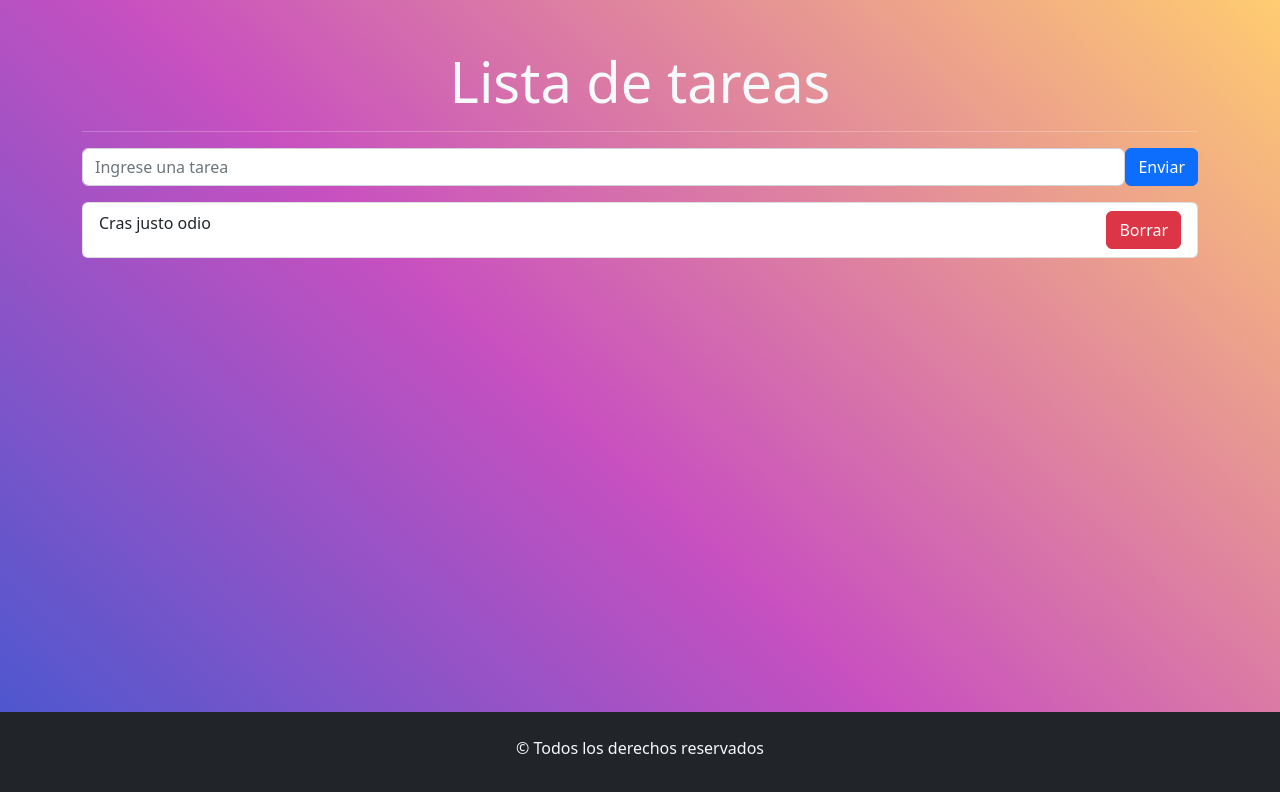
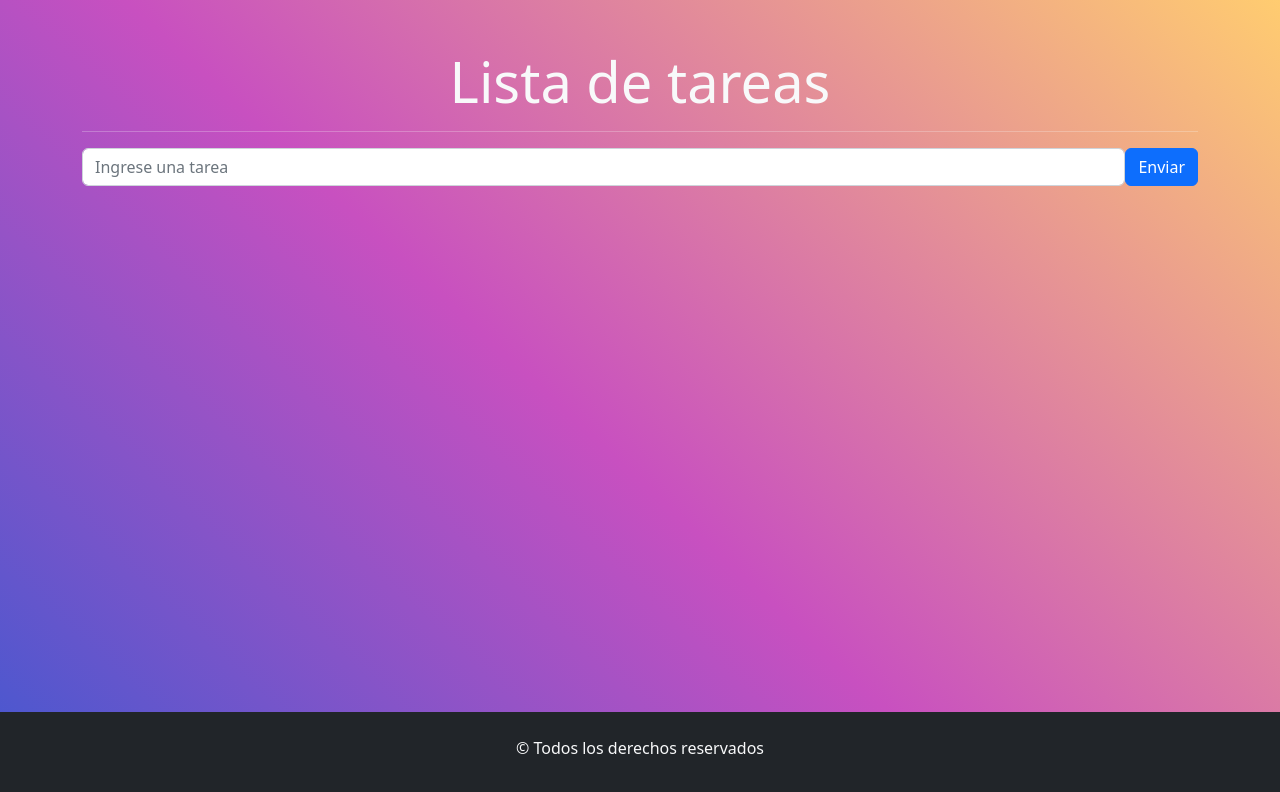
Before and after one commit to rollingcodeschool/listaTareas-c39i, a React (Vite) app: page / in a window 1280 px wide. Shown: the top 792 px of the page. Built offline with nearby package versions, Linux system fonts and the light colour scheme.

Commit message:
dibujamos las tareas en el componente ListaTareas

```diff
--- a/src/components/Formulario.jsx
+++ b/src/components/Formulario.jsx
@@ -28,7 +28,7 @@ setTarea('');
           </Button>
         </Form.Group>
       </Form>
-      <ListaTareas></ListaTareas>
+      <ListaTareas listadoTareas={listadoTareas}></ListaTareas>
     </section>
   );
 };
--- a/src/components/ItemTarea.jsx
+++ b/src/components/ItemTarea.jsx
@@ -1,9 +1,9 @@
 import { Button, ListGroup } from "react-bootstrap";
 
-const ItemTarea = () => {
+const ItemTarea = ({tarea}) => {
     return (
         <ListGroup.Item className="d-flex justify-content-between">
-            Cras justo odio
+           {tarea}
             <Button variant="danger">Borrar</Button>
         </ListGroup.Item>
     );
--- a/src/components/ListaTareas.jsx
+++ b/src/components/ListaTareas.jsx
@@ -1,10 +1,12 @@
 import { ListGroup } from "react-bootstrap";
 import ItemTarea from "./ItemTarea";
 
-const ListaTareas = () => {
+const ListaTareas = ({listadoTareas}) => {
     return (
      <ListGroup>
-       <ItemTarea></ItemTarea>
+      {
+        listadoTareas.map((tarea, indice)=> <ItemTarea key={indice} tarea={tarea}></ItemTarea> )
+      }
       </ListGroup>
     );
 };
```
